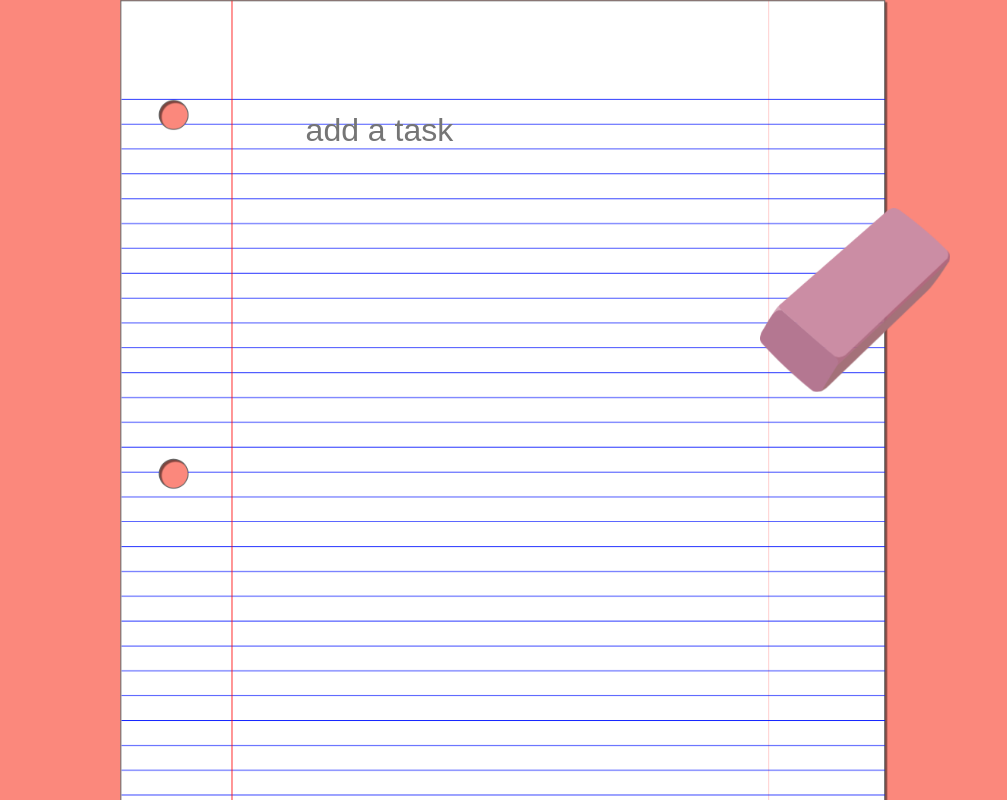
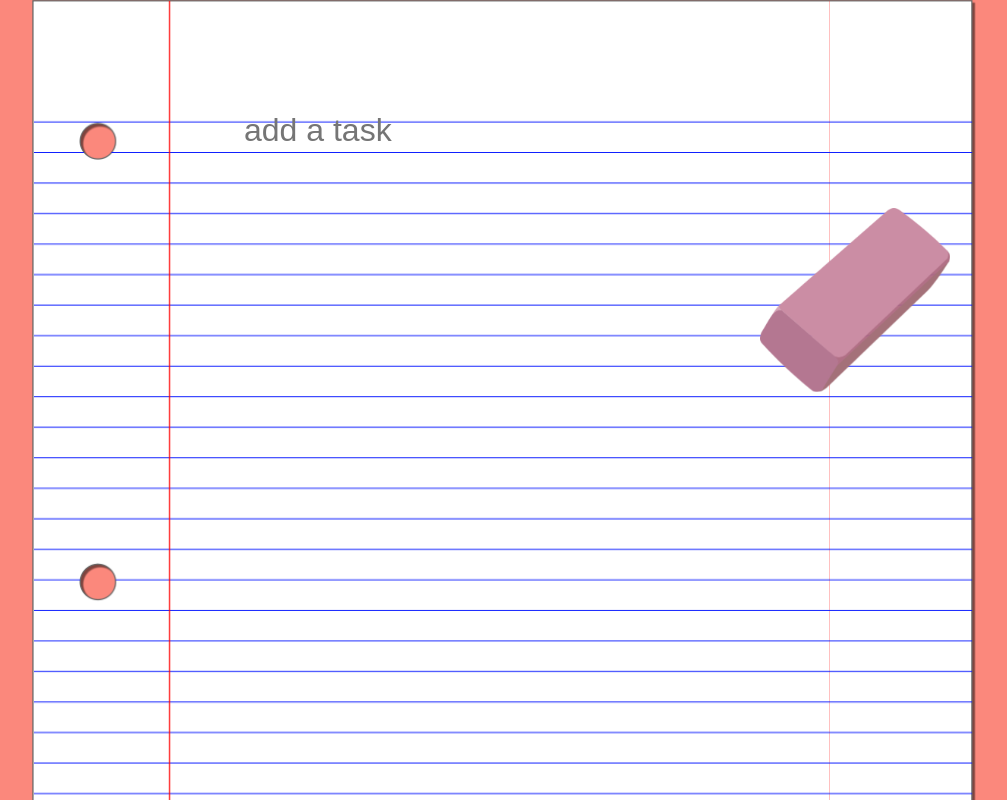
Before and after one commit to crownbraid/elles-list-app, a plain HTML site: page index.html in a window 1280 px wide. Shown: the top 800 px of the page, without its empty margins (136-1143 px from the left). Drawn offline with Linux system fonts and the light colour scheme; a web font is replaced by a local one.

Commit message:
Now works at 100%+ display size

```diff
--- a/css/style.css
+++ b/css/style.css
@@ -8,9 +8,10 @@ body {
 	background-image: url('../images/paper.png');
 	background-size: 100%;
   	background-repeat: no-repeat;
-	margin: 0 20%;
-	height: 0;
-    padding-bottom: 74.2%;
+	/* margin: 0 20%; */
+	margin: 0 auto;
+	width: 59em;
+	height: 74em;
 }
 
 section {
```
